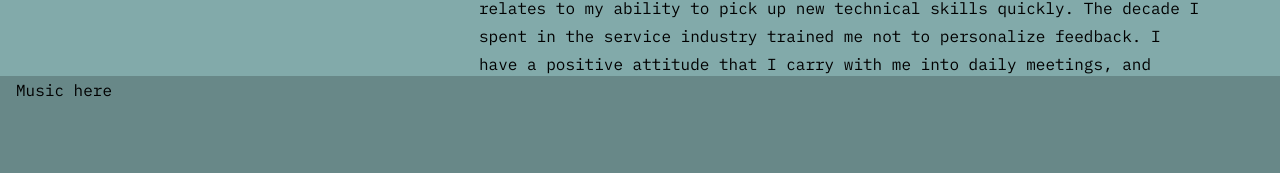
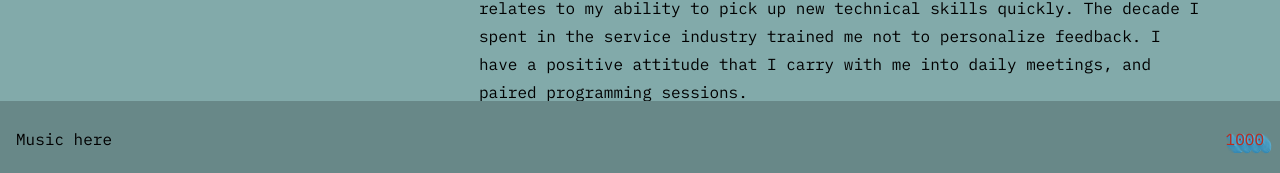
Before and after one commit to javila35/portfolio, a Gatsby app: page / in a window 1280 px wide. Shown: the part 624-797 px from the top of the page. Built offline with nearby package versions, Linux system fonts and the light colour scheme; no server answers.

Commit message:
Add text scramble to hit counter Add text scramble as a class

```diff
--- a/src/components/HitCounter.tsx
+++ b/src/components/HitCounter.tsx
@@ -1,4 +1,5 @@
 import * as React from "react";
+import { TextScramble } from "./TextScramble";
 
 const postConfig = {
   method: "POST",
@@ -9,23 +10,63 @@ const postConfig = {
 };
 
 export const HitCounter: React.FC = () => {
-  const [counter, setCounter] = React.useState<number | null>(null);
+  const visitCount = React.useRef<HTMLDivElement | null>(null);
+  const [counter, setCounter] = React.useState<number | null>(1000);
+  const [hover, setHover] = React.useState<boolean>(false);
   const token = localStorage.getItem("token");
+  let fx;
 
+  /** Watch for ref to sync up to declare the text scramble class */
+  React.useEffect(() => {
+    //   console.log("reinstantiating textScramble");
+    if (visitCount && visitCount.current && !fx) {
+      fx = new TextScramble(visitCount.current);
+    }
+  }, [visitCount.current]);
+
+  /** Fetch visitor count from backend */
   React.useEffect(() => {
     token ? null : localStorage.setItem("visited", "true");
     // If we find a token, do a get request.
     if (token) {
-      fetch("https://nameless-waters-21558.herokuapp.com/counter")
+      // fetch("https://nameless-waters-21558.herokuapp.com/counter")
+      fetch("http://localhost:3000/counter/")
         .then((res) => res.json())
-        .then((res) => setCounter(res));
+        .then((res) => setCounter(res))
+        .catch(() => null);
     } else {
       // If we don't find a token, set one and do a post request
-      fetch("https://nameless-waters-21558.herokuapp.com/", postConfig)
+      // fetch("https://nameless-waters-21558.herokuapp.com/", postConfig)
+      fetch("http://localhost:3000/", postConfig)
         .then((res) => res.json())
         .then((res) => setCounter(res));
     }
   }, []);
 
-  return <div className="hit-counter">{counter}</div>;
+  const onEnterHover = () => {
+    if (visitCount && visitCount.current && fx && !hover) {
+      fx.setText("# of total visitors");
+      setHover(true);
+    }
+    (() =>
+      setTimeout(() => {
+        setHover(false);
+      }, 10))();
+  };
+
+  const onLeaveHover = () => {
+    fx = new TextScramble(visitCount.current);
+    fx.setText(counter.toString());
+  };
+
+  return (
+    <div
+      className="hit-counter neon-text"
+      ref={visitCount}
+      onMouseEnter={onEnterHover}
+      onMouseLeave={onLeaveHover}
+    >
+      {counter}
+    </div>
+  );
 };
--- /dev/null
+++ b/src/components/TextScramble.js
@@ -0,0 +1,76 @@
+// ——————————————————————————————————————————————————
+// TextScramble
+
+// ——————————————————————————————————————————————————
+
+export class TextScramble {
+  constructor(element) {
+    this.element = element;
+    this.chars = "0123456789abcdefghijklmonpqrstuvwxyz";
+    this.update = this.update.bind(this);
+  }
+
+  setText(newText) {
+    // /** Grab the original text. */
+    const oldText = this.element.innerText;
+
+    /** Get the max length for our display string */
+    const length = Math.max(oldText.length, newText.length);
+
+    /** Create a promise to do what with ????? */
+    const promise = new Promise((resolve) => (this.resolve = resolve));
+
+    /** Create an empty array to store values */
+    this.queue = [];
+
+    for (let i = 0; i < length; i++) {
+      /** Grab the character at the current index, and for the shorter string add a blank character. */
+      const from = oldText[i] || "";
+      const to = newText[i] || "";
+
+      /** Generate random numbers */
+      const start = Math.floor(Math.random() * 40);
+      const end = start + Math.floor(Math.random() * 40);
+
+      this.queue.push({ from, to, start, end });
+    }
+
+    cancelAnimationFrame(this.frameRequest);
+    this.frame = 0;
+    this.update();
+
+    // WHY??? I think it's so the example can be thenable....
+    return promise;
+  }
+
+  update() {
+    let output = "";
+    let complete = 0;
+    for (let i = 0, n = this.queue.length; i < n; i++) {
+      let { from, to, start, end, char } = this.queue[i];
+      if (this.frame >= end) {
+        complete++;
+        output += to;
+      } else if (this.frame >= start) {
+        if (!char || Math.random() < 0.28) {
+          char = this.randomChar();
+          this.queue[i].char = char;
+        }
+        output += `<span class="dud">${char}</span>`;
+      } else {
+        output += from;
+      }
+    }
+    this.element.innerHTML = output;
+    if (complete === this.queue.length) {
+      this.resolve();
+    } else {
+      this.frameRequest = requestAnimationFrame(this.update);
+      this.frame++;
+    }
+  }
+
+  randomChar() {
+    return this.chars[Math.floor(Math.random() * this.chars.length)];
+  }
+}
--- a/src/components/styles/Footer.css
+++ b/src/components/styles/Footer.css
@@ -1,13 +1,14 @@
 .footer {
   display: flex;
   justify-content: space-between;
+  align-items: center;
   width: 100%;
   position: absolute;
   bottom: 0;
   left: 0;
   right: 0;
   background-color: #688888;
-  height: 100px;
+  height: 75px;
 }
 
 .footer .music {
@@ -18,8 +19,18 @@
 
 .footer .hit-counter {
   float: right;
-      padding-left: 1em;
+  padding-left: 1em;
   padding-right: 1em;
+}
+
+.neon-text {
+  color: #bc2e1e;
+  text-shadow: 0 1px 0px #378ab4, 1px 0 0px #5dabcd, 1px 2px 1px #378ab4,
+    2px 1px 1px #5dabcd, 2px 3px 2px #378ab4, 3px 2px 2px #5dabcd,
+    3px 4px 2px #378ab4, 4px 3px 3px #5dabcd, 4px 5px 3px #378ab4,
+    5px 4px 2px #5dabcd, 5px 6px 2px #378ab4, 6px 5px 2px #5dabcd,
+    6px 7px 1px #378ab4, 7px 6px 1px #5dabcd, 7px 8px 0px #378ab4,
+    8px 7px 0px #5dabcd;
 }
 
 /* Dark mode color scheme for neon text */
```
